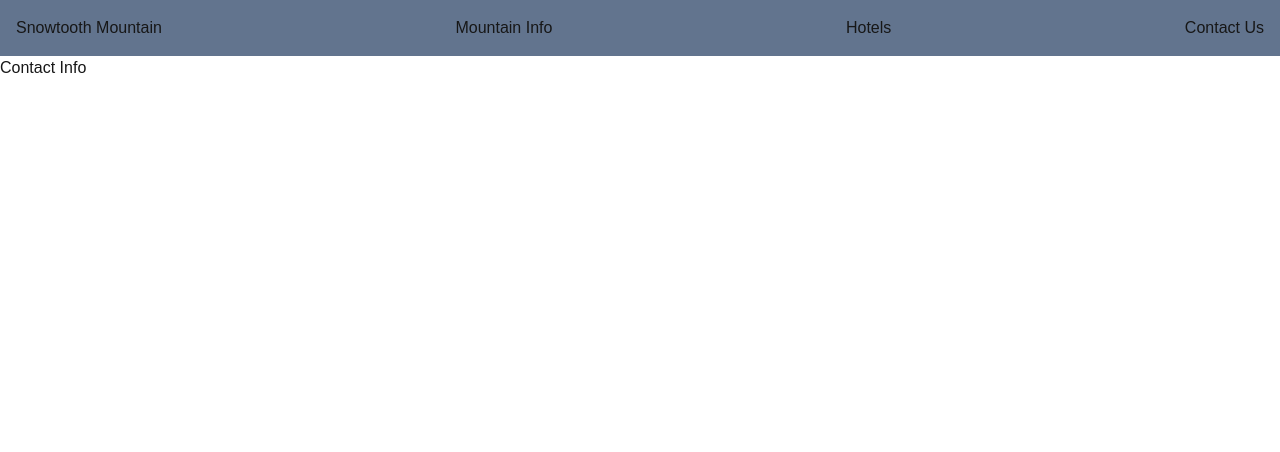
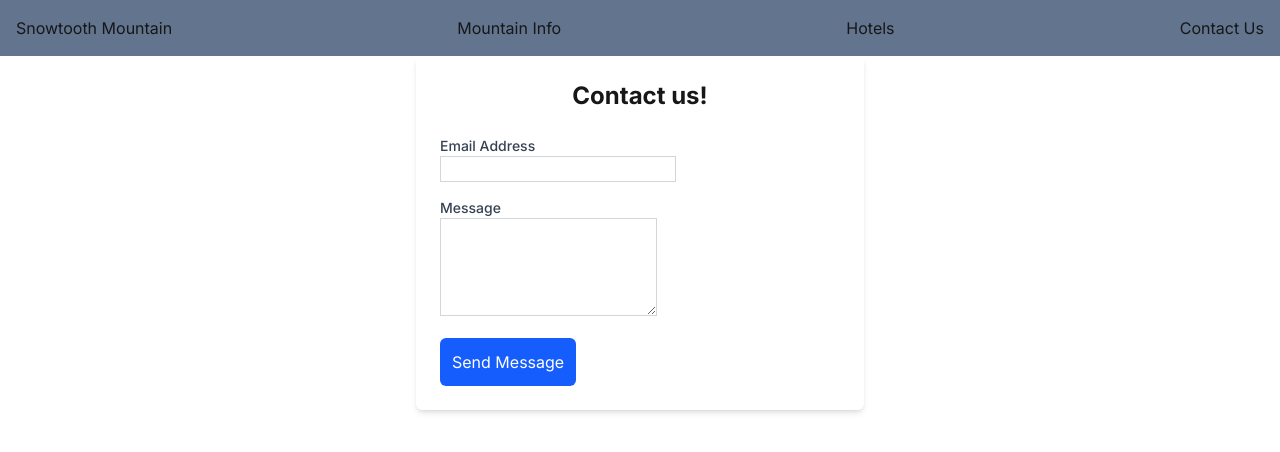
Before and after one commit to gloriaLVela/next-react-project, a Next.js app: page /contact in a window 1280 px wide. Shown: the top 452 px of the page. Built offline with nearby package versions, Linux system fonts and the light colour scheme.

Commit message:
Building a form

```diff
--- a/src/app/contact/page.js
+++ b/src/app/contact/page.js
@@ -1,8 +1,37 @@
 export default function Page() {
     return (
-        <main>
+        <main className="max-w-md mx-auto p-6 bg-white shadow-md rounded-md">
             <div>
-                <h1>Contact Info</h1>
+                <h1 className="text-2xl font-bold text-center mb-6">Contact us!</h1>
+                <form className="space-y-4">
+                    <div>
+                        <label htmlFor="email" className="block text-sm font-medium text-gray-700">
+                            Email Address
+                        </label>
+                        <input
+                            id="email"
+                            type="email"
+                            name="email"
+                            required
+                            className="border border-gray-300 focus:ring-2 focus:ring-blue-500 focus:border-blue-500" />
+                    </div>
+                    <div>
+                        <label htmlFor="message" className="block text-sm font-medium text-gray-700">
+                            Message
+                        </label>
+                        <textarea
+                            id="message"
+                            required
+                            name="message"
+                            rows="4"
+                            className="border border-gray-300 focus:ring-2 focus:ring-blue-500 focus:border-blue-500"
+                        >
+                        </textarea>
+                    </div>
+                    <button type="submit" className="text-white bg-blue-600 rounded-md p-3">
+                        Send Message
+                    </button>
+                </form>
             </div>
         </main>
     )
--- a/src/app/layout.js
+++ b/src/app/layout.js
@@ -1,6 +1,8 @@
-import { Geist, Geist_Mono } from "next/font/google";
+import { Inter, Geist, Geist_Mono } from "next/font/google";
 import "./globals.css";
 import Link from "next/link";
+
+const inter = Inter({ subsets: ["latin"] });
 
 const geistSans = Geist({
   variable: "--font-geist-sans",
@@ -42,9 +44,7 @@ function Header() {
 export default function RootLayout({ children }) {
   return (
     <html lang="en">
-      <body
-        className={`${geistSans.variable} ${geistMono.variable} antialiased`}
-      >
+      <body className={inter.className}>
         <Header />
         {children}
       </body>
--- a/src/app/page.js
+++ b/src/app/page.js
@@ -2,10 +2,8 @@ import Image from "next/image";
 
 export default function Home() {
   return (
-    <div className="font-sans grid grid-rows-[20px_1fr_20px] items-center justify-items-center min-h-screen p-8 pb-20 gap-16 sm:p-20">
-      <main className="flex flex-col gap-[32px] row-start-2 items-center sm:items-start">
-        <h1> More React to come </h1>
-      </main>
-    </div>
+    <main className="flex min-h-screen flex-col items-center justify-between p-24">
+      <h1>More React to Come</h1>
+    </main>
   );
 }
--- /dev/null
+++ b/src/tailwind.config.js
@@ -0,0 +1,18 @@
+/** @type {import('tailwindcss').Config} */
+module.exports = {
+  content: [
+    "./src/pages/**/*.{js,ts,jsx,tsx,mdx}",
+    "./src/components/**/*.{js,ts,jsx,tsx,mdx}",
+    "./src/app/**/*.{js,ts,jsx,tsx,mdx}",
+  ],
+  theme: {
+    extend: {
+      backgroundImage: {
+        "gradient-radial": "radial-gradient(var(--tw-gradient-stops))",
+        "gradient-conic":
+          "conic-gradient(from 180deg at 50% 50%, var(--tw-gradient-stops))",
+      },
+    },
+  },
+  plugins: [],
+};
```
